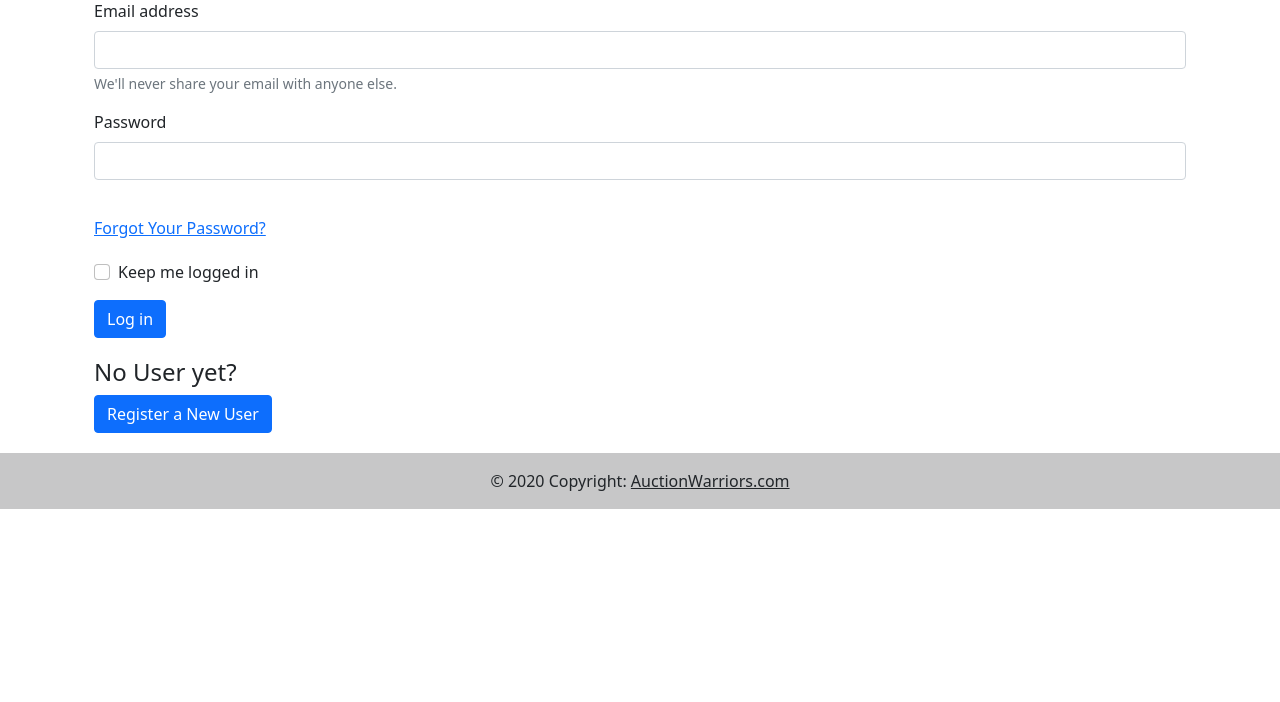
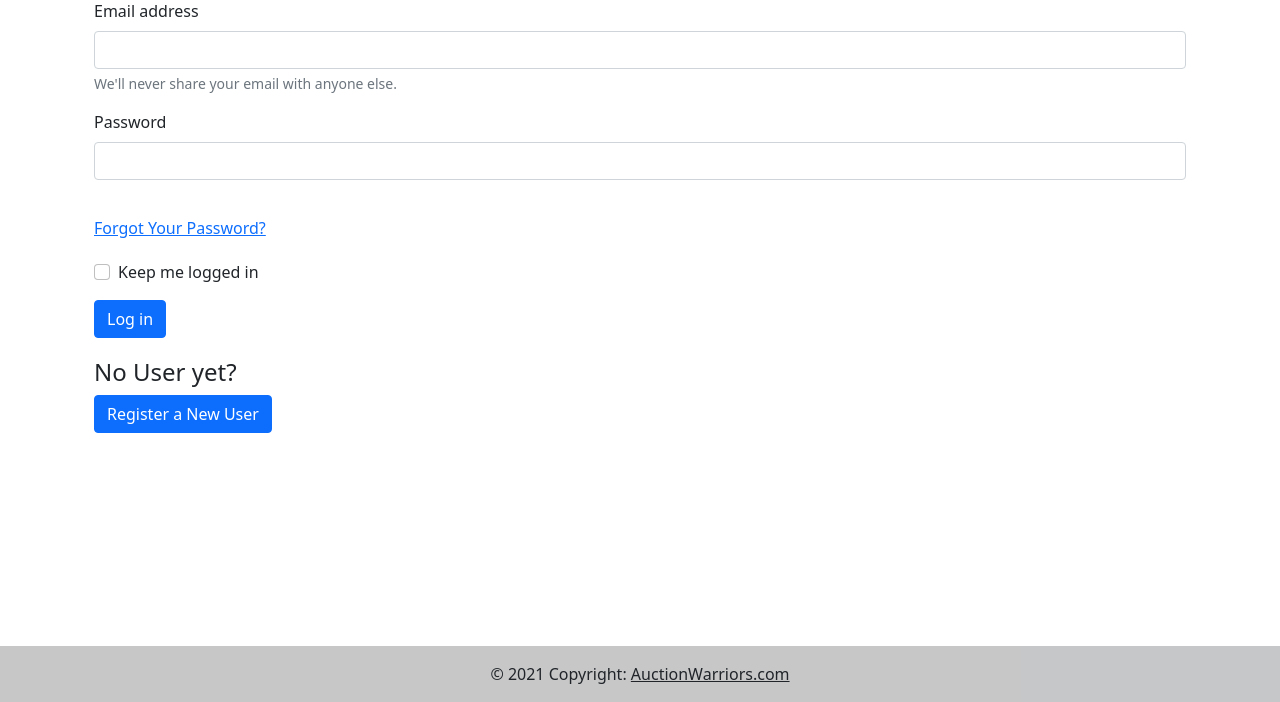
Before and after one commit to Auction-Wariors/old-stuff, a Django app: page /login in a window 1280 px wide. Shown: the part 98-800 px from the top of the page. Run offline with Django 3.2, Linux system fonts and the light colour scheme.

Commit message:
Update Footer

```diff
--- a/app/templates/base/base.html
+++ b/app/templates/base/base.html
@@ -64,10 +64,10 @@
             {% endblock %}
 
         </div>
-        <footer class="bg-light text-center text-lg-start">
+        <footer class="bg-light text-center text-lg-start fixed-bottom">
           <!-- Copyright -->
           <div class="text-center p-3" style="background-color: rgba(0, 0, 0, 0.2);">
-            © 2020 Copyright:
+            © 2021 Copyright:
             <a class="text-dark" href="https://mdbootstrap.com/">AuctionWarriors.com</a>
           </div>
           <!-- Copyright -->
```
